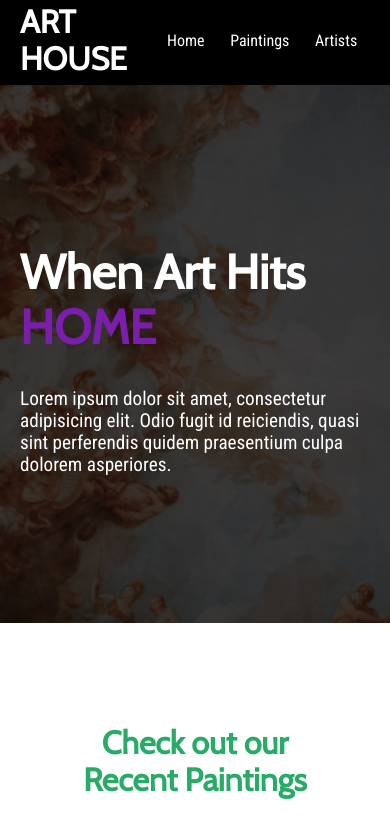
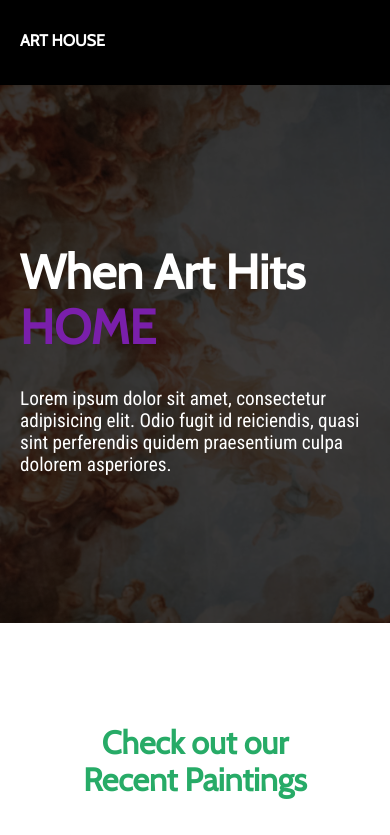
Before and after one commit to WiltonBaltazar/flexbox-business-site-starting, a plain HTML site: page index.html in a window 390 px wide. Shown: the top 835 px of the page. Drawn offline with nearby package versions, Linux system fonts and the light colour scheme.

Commit message:
Bug Fixes

```diff
--- a/index.html
+++ b/index.html
@@ -4,7 +4,7 @@
   <meta charset="UTF-8">
   <meta http-equiv="X-UA-Compatible" content="IE=edge">
   <meta name="viewport" content="width=device-width, initial-scale=1.0">
-  <title>Document</title>
+  <title>Art House = When Art Hits Home</title>
   <link rel="shortcut icon" href="favicon.ico" type="image/x-icon">
   <link rel="stylesheet" href="./resources/css/normalize.css">
   <link rel="stylesheet" href="./resources/css/styles.css">
--- a/resources/css/styles.css
+++ b/resources/css/styles.css
@@ -51,6 +51,17 @@ body{
     padding: 0;
 }
 
+@media only screen and (max-width: 414px){
+    .header{
+        padding: 2rem 0;
+    }
+    .nav{
+        display: none;
+    }
+    .logo-brand{
+        font-size: 1rem;
+    }
+}
 .nav li a{
     padding: 2rem .8rem;
     text-decoration: none;
```
